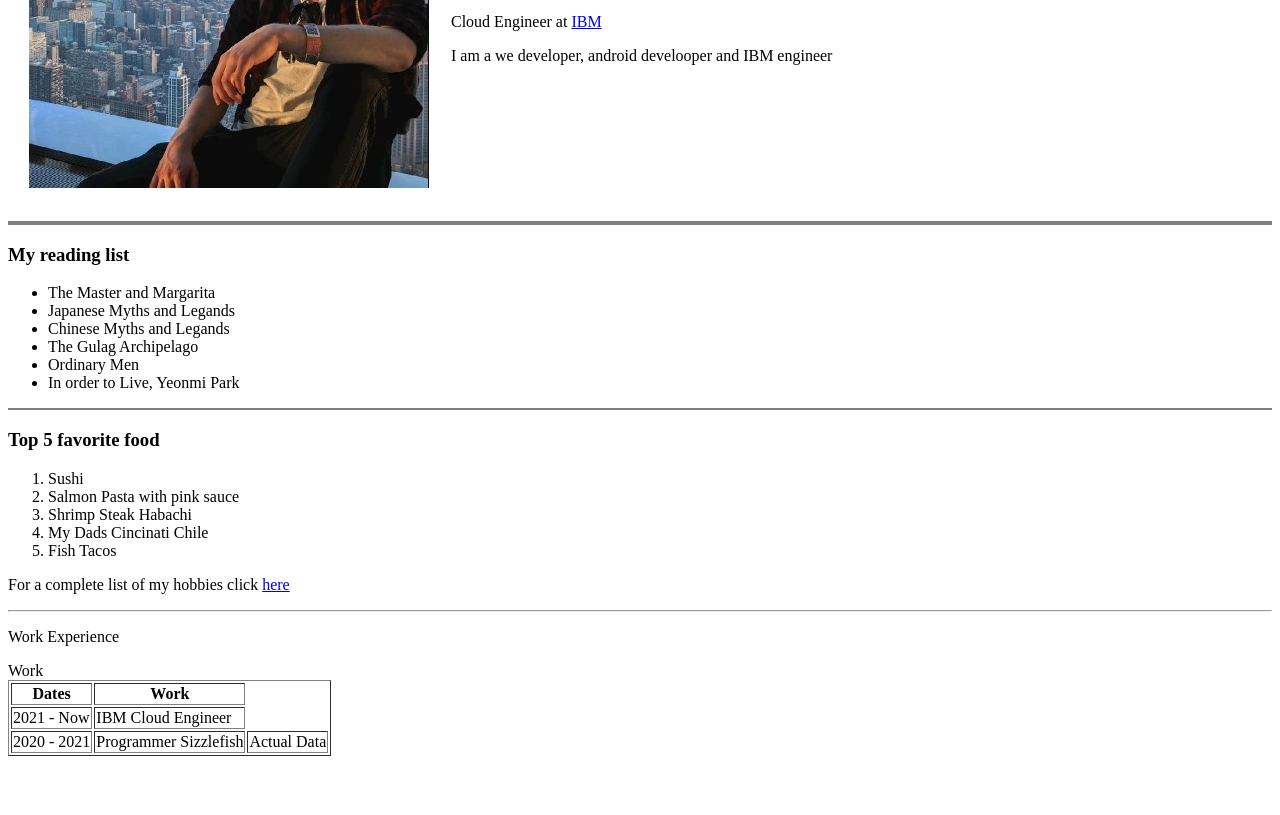
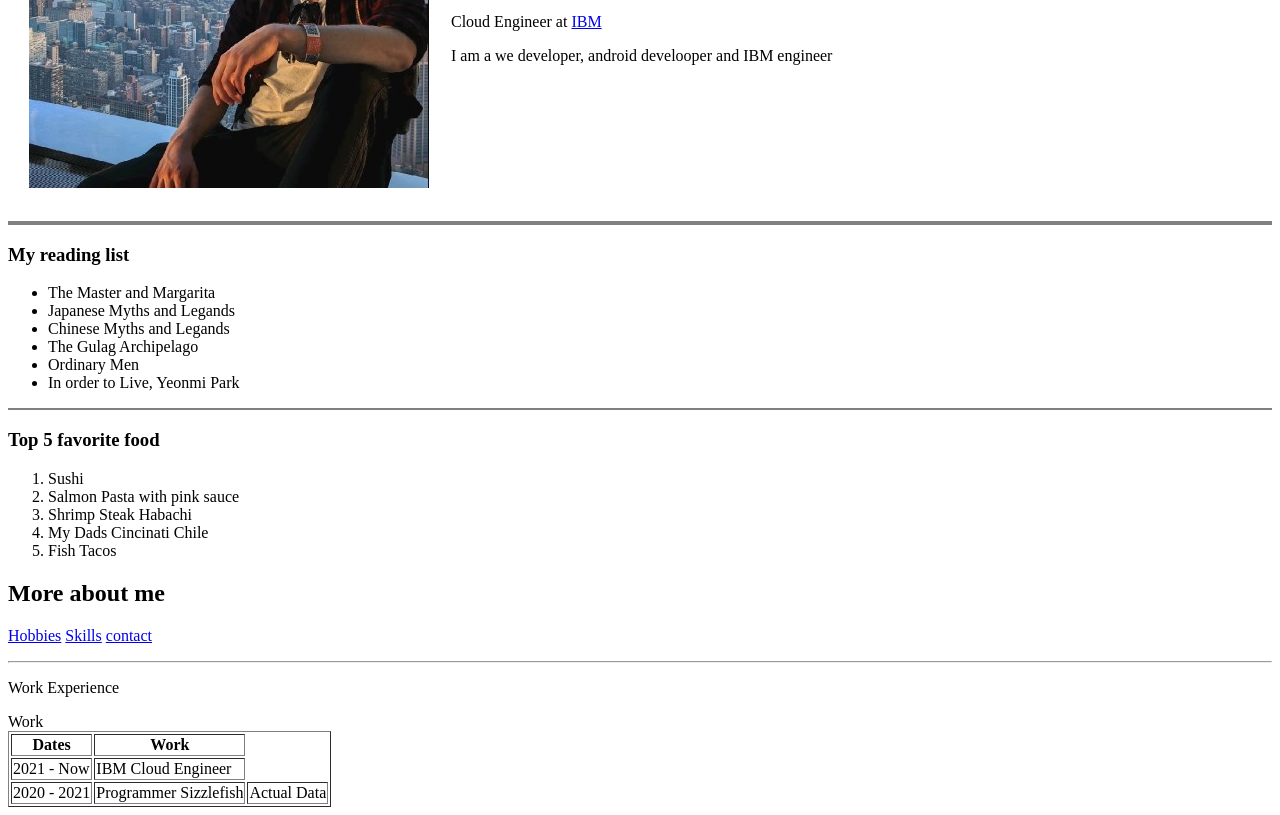
Before and after one commit to DaleStewart/Webdev, a plain HTML site: page PersonalWebsite/index.html in a window 1280 px wide. Shown: the part 241-1056 px from the top of the page. Before the commit the page ends 1005 px from the top, so only its background shows below. Drawn offline with Linux system fonts and the light colour scheme.

Commit message:
Updated index.html

```diff
--- a/PersonalWebsite/index.html
+++ b/PersonalWebsite/index.html
@@ -4,7 +4,7 @@
     <meta charset="UTF-8" />
     <meta http-equiv="X-UA-Compatible" content="IE=edge" />
     <meta name="viewport" content="width=device-width, initial-scale=1.0" />
-    <title>Document</title>
+    <title>Dale Stewart Resume</title>
   </head>
   <body>
     <table cellspacing="20">
@@ -42,10 +42,14 @@
       <li>My Dads Cincinati Chile</li>
       <li>Fish Tacos</li>
     </ol>
+    <h2>More about me</h2>
     <p>
-      For a complete list of my hobbies click <a href="hobbies.html">here</a>
+      <a href="hobbies.html">Hobbies</a>
+      <a href="skills.html">Skills</a>
+      <a href="contact.html">contact</a>
     </p>
     <hr />
+    <!--The new Section-->
     <p>Work Experience</p>
     <table border="1">
       <thead>
```
